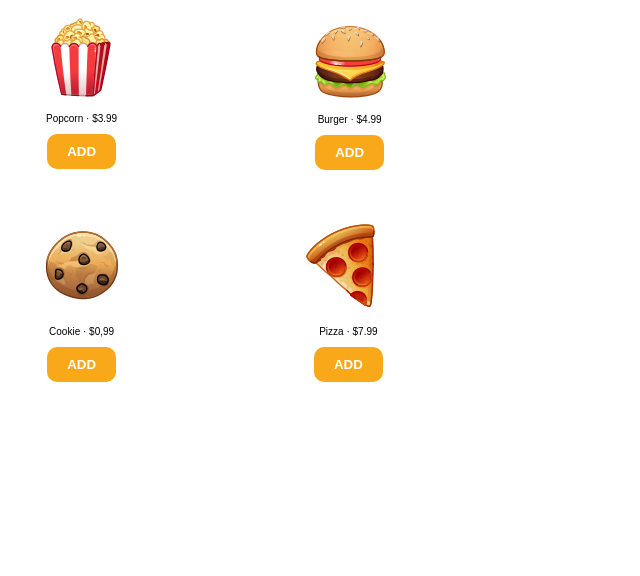
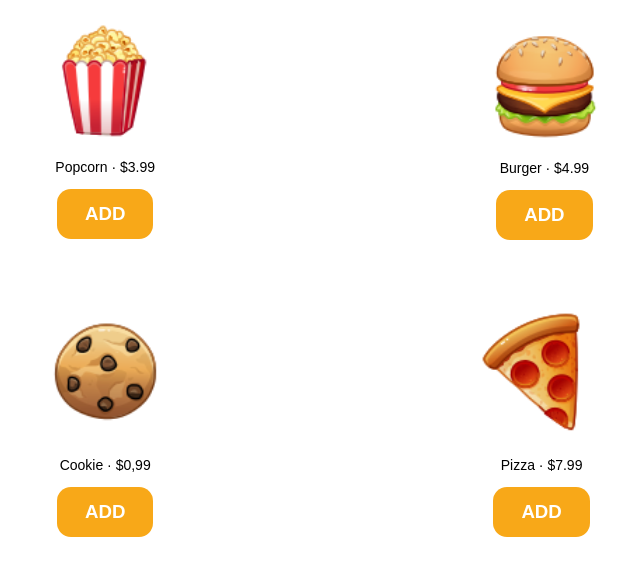
Before and after one commit to ezmoneysniper2008/jrburger, a plain HTML site: page index.html in a window 1280 px wide. Shown: the whole page, without its empty margins (323-963 px from the left). Drawn offline with Linux system fonts and the light colour scheme.

Commit message:
Update style.css

```diff
--- a/style.css
+++ b/style.css
@@ -18,12 +18,13 @@
 
 .body12 {
     width: 70%;
+    zoom: 140%;
 }
 
 .container08 {
     text-align: center;
     position: absolute;
-    margin-left: calc(47% + 17px);
+    margin-left: calc(60% + 17px);
 }
 
 .container2 {
@@ -36,7 +37,7 @@
 .container3 {
     text-align: center;
     position: absolute;
-    margin-left: calc(48% + 3px);
+    margin-left: calc(60% + 15px);
     top: 220px;
 }
 
```
